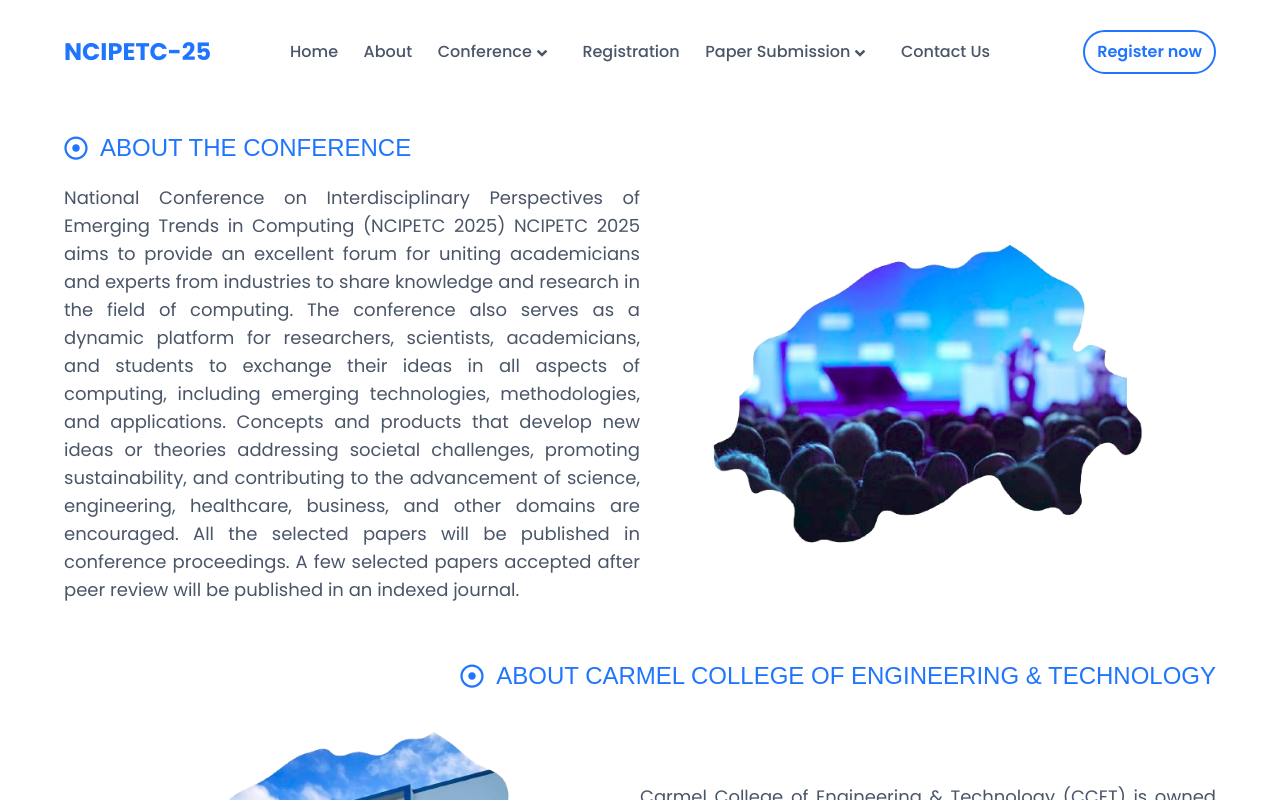
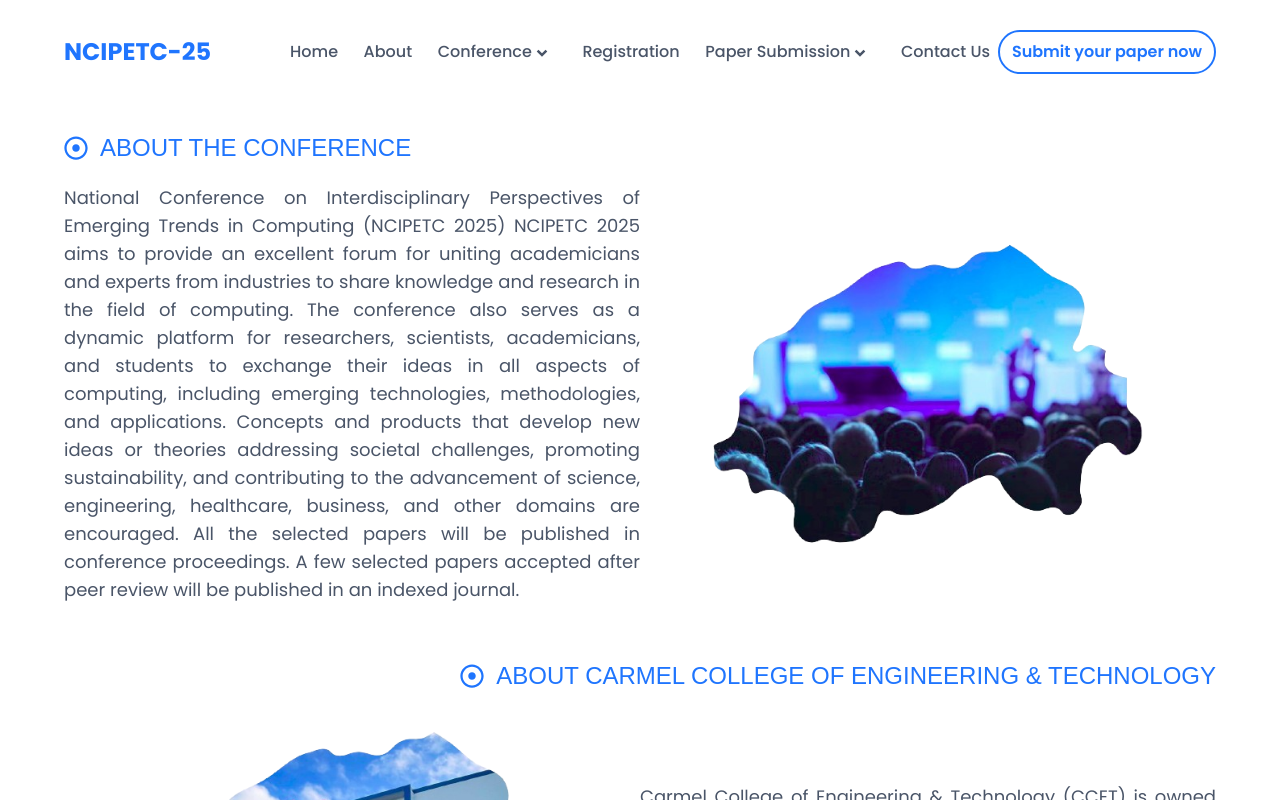
Before and after one commit to AbhishekNSanthosh/ncipetc-25, a Next.js app: page /about in a window 1280 px wide. Shown: the top 800 px of the page. Built offline with nearby package versions, Linux system fonts and the light colour scheme; a web font is replaced by a local one.

Commit message:
feat: ntho matti

```diff
--- a/src/widgets/Header/view.tsx
+++ b/src/widgets/Header/view.tsx
@@ -51,7 +51,7 @@ export default function Header() {
             ))}
         </div>
         <div className="flex-1 flex items-center justify-end">
-            <button className="px-3 py-2 rounded-full border-2 text-primary-600  font-semibold border-primary-600">Register now
+            <button className="px-3 py-2 rounded-full border-2 text-primary-600  font-semibold border-primary-600">Submit your paper now
             </button>
         </div>
       </div>
--- a/src/widgets/LandingPage/components/LandingPageContent.tsx
+++ b/src/widgets/LandingPage/components/LandingPageContent.tsx
@@ -24,7 +24,7 @@ export default function LandingPageContent() {
           </p>
           <div className="flex items-center justify-start space-x-6">
             <button className="bg-primary-600 rounded-[8px] outline-none border-none px-4 py-2 text-white">
-              Register now
+              Submit your paper now
             </button>
             <div className="w-[2px] h-[3rem] bg-gray-300"></div>
             <Link href={'/about'}>
```
